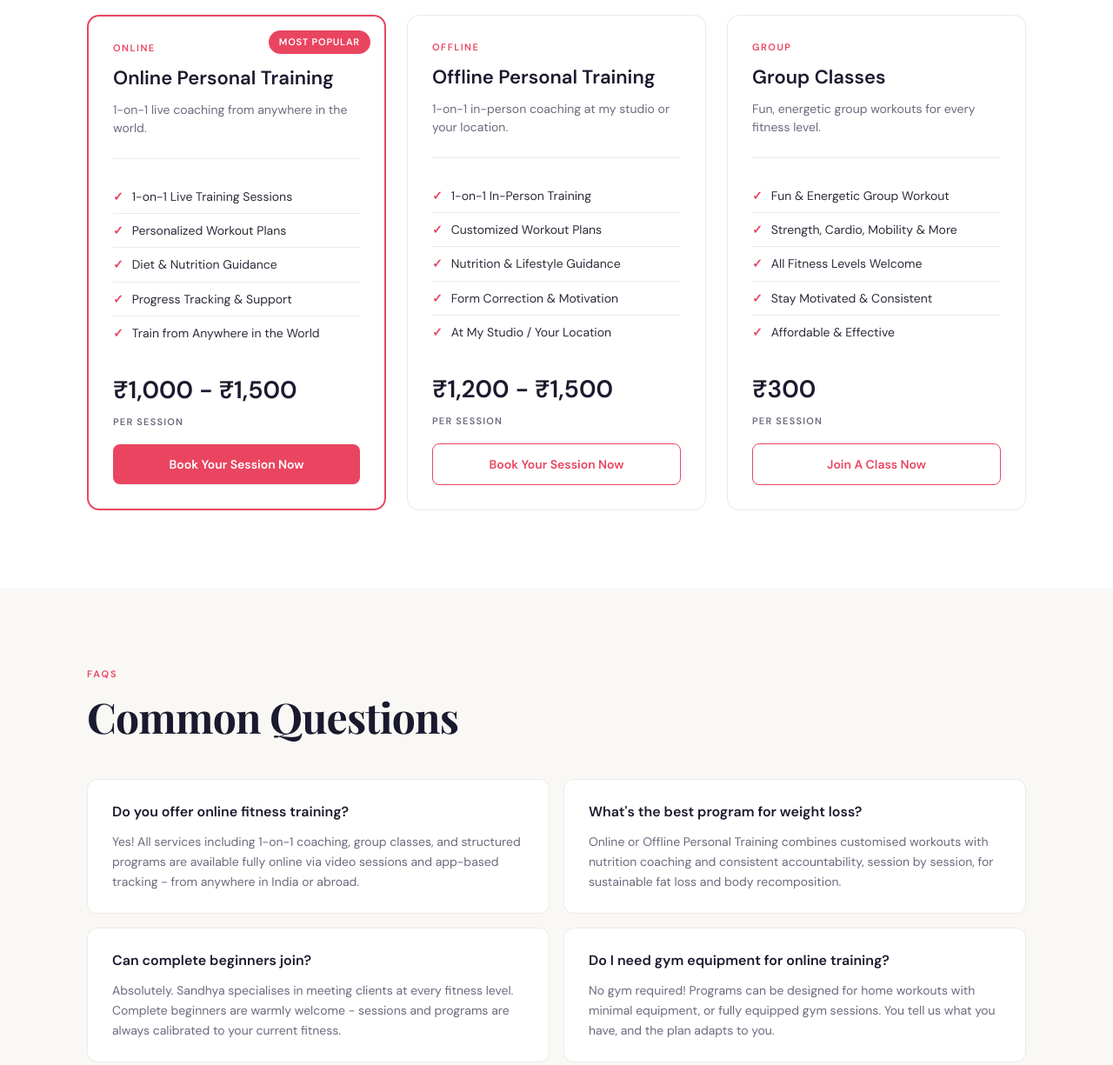
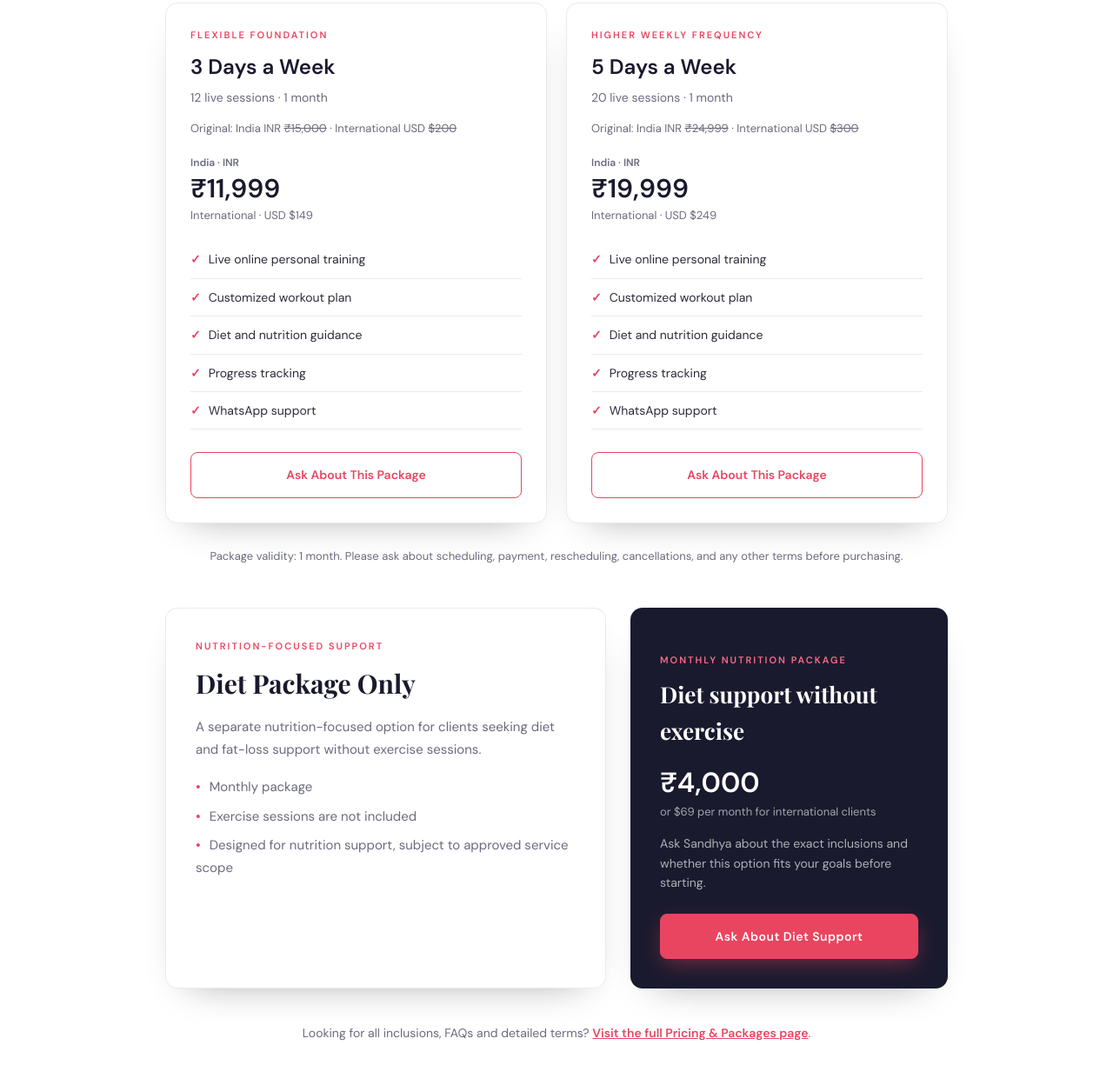
Before and after one commit to Sandhyaarorafitness/sandhyaarorafitness.github.io, a plain HTML site: page index.html in a window 1280 px wide. Shown: the part 7236-8461 px from the top of the page at 87% size. Drawn offline with nearby package versions, Linux system fonts and the light colour scheme.

Commit message:
Update homepage pricing section to match pricing page monthly packages and diet package

```diff
--- a/assets/css/monthly-pricing-cards.css
+++ b/assets/css/monthly-pricing-cards.css
@@ -116,6 +116,7 @@
   font-weight: 600;
   text-align: center;
   text-decoration: none;
+  transition: background 0.2s, color 0.2s;
 }
 
 .monthly-pricing-grid .price-card-footer .btn:hover {
@@ -123,6 +124,153 @@
   background: var(--red, #e94560);
 }
 
+.package-note {
+  margin-top: 28px;
+  color: var(--muted, #6b6b7e);
+  font-size: 13px;
+  text-align: center;
+}
+
+/* --- DIET PACKAGE ONLY --- */
+.diet-layout {
+  display: grid;
+  grid-template-columns: minmax(0, 1fr) minmax(300px, 0.72fr);
+  gap: 28px;
+  align-items: stretch;
+  max-width: 900px;
+  margin: 48px auto 0;
+}
+
+.diet-copy,
+.diet-price {
+  padding: 34px;
+  border-radius: 14px;
+  border: 1px solid var(--border, rgba(0, 0, 0, 0.08));
+  background: var(--white, #fff);
+  box-shadow: 0 18px 42px -28px rgba(14, 14, 26, 0.45);
+}
+
+.diet-copy .package-label,
+.diet-copy .eyebrow {
+  color: var(--red, #e94560);
+  font-size: 11px;
+  font-weight: 700;
+  letter-spacing: 2px;
+  text-transform: uppercase;
+}
+
+.diet-copy h2,
+.diet-copy h3 {
+  margin: 10px 0 14px;
+  color: var(--dark2, #1a1a2e);
+  font-size: 30px;
+  font-family: var(--font-display, 'Playfair Display', serif);
+}
+
+.diet-copy p,
+.diet-copy li {
+  color: var(--muted, #6b6b7e);
+  font-size: 15px;
+  line-height: 1.7;
+}
+
+.diet-copy ul {
+  list-style: none;
+  margin-top: 18px;
+  padding: 0;
+}
+
+.diet-copy li {
+  margin-top: 8px;
+}
+
+.diet-copy li::before {
+  content: '\2022';
+  margin-right: 10px;
+  color: var(--red, #e94560);
+  font-weight: 700;
+}
+
+.diet-price {
+  display: flex;
+  flex-direction: column;
+  justify-content: center;
+  background: var(--dark2, #1a1a2e);
+  color: var(--white, #fff);
+  border: none;
+}
+
+.diet-price .package-label {
+  color: var(--red-light, #ff6b86);
+  font-size: 11px;
+  font-weight: 700;
+  letter-spacing: 2px;
+  text-transform: uppercase;
+}
+
+.diet-price h3 {
+  margin-top: 10px;
+  font-family: var(--font-display, 'Playfair Display', serif);
+  font-size: 26px;
+  color: var(--white, #fff);
+}
+
+.diet-price .currency {
+  margin-top: 20px;
+  font-size: 32px;
+  font-weight: 700;
+  color: var(--white, #fff);
+  line-height: 1.2;
+}
+
+.diet-price .currency small {
+  display: block;
+  margin-top: 6px;
+  color: rgba(255, 255, 255, 0.6);
+  font-size: 13px;
+  font-weight: 400;
+}
+
+.diet-price p {
+  margin-top: 18px;
+  color: rgba(255, 255, 255, 0.65);
+  font-size: 14px;
+  line-height: 1.6;
+}
+
+.diet-price .diet-actions,
+.diet-price .hero-actions {
+  margin-top: 24px;
+}
+
+.diet-price .btn-primary {
+  display: block;
+  width: 100%;
+  padding: 14px 20px;
+  background: var(--red, #e94560);
+  color: var(--white, #fff);
+  border: 1px solid var(--red, #e94560);
+  border-radius: 8px;
+  font-size: 14px;
+  font-weight: 600;
+  text-align: center;
+  text-decoration: none;
+  transition: background 0.2s, color 0.2s;
+}
+
+.diet-price .btn-primary:hover {
+  background: var(--red-light, #ff6b86);
+  border-color: var(--red-light, #ff6b86);
+  color: var(--white, #fff);
+}
+
+@media (max-width: 900px) {
+  .diet-layout {
+    grid-template-columns: 1fr;
+    gap: 24px;
+  }
+}
+
 @media (max-width: 600px) {
   .monthly-pricing-grid {
     grid-template-columns: 1fr;
--- a/index.html
+++ b/index.html
@@ -29,6 +29,7 @@
 <link rel="preconnect" href="https://fonts.gstatic.com" crossorigin>
 <link href="https://fonts.googleapis.com/css2?family=Playfair+Display:wght@700;900&family=DM+Sans:wght@300;400;500;600&display=swap" rel="stylesheet">
 <link rel="stylesheet" href="/assets/css/coach-gallery.css">
+<link rel="stylesheet" href="/assets/css/monthly-pricing-cards.css">
 <script async src="https://pagead2.googlesyndication.com/pagead/js/adsbygoogle.js?client=ca-pub-3761890682449632" crossorigin="anonymous"></script>
 <script type="application/ld+json">
 {
@@ -62,7 +63,7 @@
         }
       ],
       "email": "contact@sandhyaarorafitness.com",
-      "priceRange": "₹300 - ₹1,500",
+      "priceRange": "₹4,000 - ₹19,999",
       "address": {
         "@type": "PostalAddress",
         "streetAddress": "Akashdarshan Apartment, 191, Mayur Vihar Phase I",
@@ -116,9 +117,11 @@
           { "@type": "Offer", "url": "https://sandhyaarorafitness.com/services/group-fitness-classes/", "itemOffered": { "@type": "Service", "name": "Group Fitness Classes", "description": "High-energy HIIT, strength, yoga-fusion, and functional training classes with a supportive community." } },
           { "@type": "Offer", "url": "https://sandhyaarorafitness.com/services/online-fitness-coach/", "itemOffered": { "@type": "Service", "name": "Online Coaching Programs", "description": "Structured online fitness programs with workout plans, nutrition guidance, and weekly check-ins." } },
           { "@type": "Offer", "url": "https://sandhyaarorafitness.com/services/nutrition-coaching/", "itemOffered": { "@type": "Service", "name": "Nutrition Coaching", "description": "Sustainable nutrition guidance tailored to Indian food and lifestyle." } },
-          { "@type": "Offer", "priceSpecification": { "@type": "PriceSpecification", "minPrice": "1000", "maxPrice": "1500", "priceCurrency": "INR" }, "itemOffered": { "@type": "Service", "name": "Online Personal Training", "description": "1-on-1 live online training sessions, billed per session." } },
-          { "@type": "Offer", "priceSpecification": { "@type": "PriceSpecification", "minPrice": "1200", "maxPrice": "1500", "priceCurrency": "INR" }, "itemOffered": { "@type": "Service", "name": "Offline Personal Training", "description": "1-on-1 in-person training sessions, billed per session." } },
-          { "@type": "Offer", "price": "300", "priceCurrency": "INR", "itemOffered": { "@type": "Service", "name": "Group Classes", "description": "Group fitness classes, billed per session." } }
+          { "@type": "Offer", "name": "3 Days a Week Online Personal Training - India", "price": "11999", "priceCurrency": "INR", "description": "12 live sessions, valid for 1 month. Original price: INR 15000.", "url": "https://sandhyaarorafitness.com/pricing/" },
+          { "@type": "Offer", "name": "3 Days a Week Online Personal Training - International", "price": "149", "priceCurrency": "USD", "description": "12 live sessions, valid for 1 month. Original price: USD 200.", "url": "https://sandhyaarorafitness.com/pricing/" },
+          { "@type": "Offer", "name": "5 Days a Week Online Personal Training - India", "price": "19999", "priceCurrency": "INR", "description": "20 live sessions, valid for 1 month. Original price: INR 24999.", "url": "https://sandhyaarorafitness.com/pricing/" },
+          { "@type": "Offer", "name": "5 Days a Week Online Personal Training - International", "price": "249", "priceCurrency": "USD", "description": "20 live sessions, valid for 1 month. Original price: USD 300.", "url": "https://sandhyaarorafitness.com/pricing/" },
+          { "@type": "Offer", "name": "Diet Package Only", "price": "4000", "priceCurrency": "INR", "description": "Monthly nutrition package without exercise sessions.", "url": "https://sandhyaarorafitness.com/pricing/" }
         ]
       },
       "review": [
@@ -1981,72 +1984,90 @@
 <!-- ── PRICING ─────────────────────────────────────────── -->
 <section class="pricing" id="pricing">
   <div class="section-container">
-    <p class="section-eyebrow">Pricing</p>
-    <h2 class="section-title">Choose What Fits You Best</h2>
-    <p class="section-sub" style="margin-bottom:20px;">Simple, pay-per-session pricing across online, offline, and group training - so you can start wherever you are.</p>
-    <p style="margin-bottom:48px; color:var(--muted); font-size:14px;">Looking for monthly online coaching packages? <a href="/pricing/" style="color:var(--red); font-weight:600;">Compare online personal training pricing</a>.</p>
-    <div class="pricing-grid">
-      <article class="program-card featured">
-        <span class="popular-badge">Most Popular</span>
-        <div class="program-header">
-          <p class="program-week">Online</p>
-          <h3 class="program-name"><a href="/services/online-fitness-coach/" style="color:inherit;text-decoration:none;">Online Personal Training</a></h3>
-          <p class="program-tagline">1-on-1 live coaching from anywhere in the world.</p>
-        </div>
-        <div class="program-divider"></div>
-        <ul class="program-features">
-          <li>1-on-1 Live Training Sessions</li>
-          <li>Personalized Workout Plans</li>
-          <li>Diet & Nutrition Guidance</li>
-          <li>Progress Tracking & Support</li>
-          <li>Train from Anywhere in the World</li>
+    <div style="text-align:center; max-width:680px; margin:0 auto 48px;">
+      <p class="section-eyebrow">Monthly packages</p>
+      <h2 class="section-title">Find Your <em style="font-style:italic; color:var(--red);">Training Rhythm</em></h2>
+      <p class="section-sub" style="margin:0 auto;">Each package includes a defined number of live online sessions for one month. Compare the schedule and choose the format that fits your week.</p>
+    </div>
+    <div class="monthly-pricing-grid">
+      <article class="price-card">
+        <div class="price-card-head">
+          <p class="package-label">Flexible foundation</p>
+          <h3>3 Days a Week</h3>
+          <p class="sessions">12 live sessions · 1 month</p>
+          <p class="original-price">Original: India INR <s>₹15,000</s> · International USD <s>$200</s></p>
+          <div class="price">
+            <span class="price-market">India · INR</span>
+            ₹11,999
+            <span>International · USD $149</span>
+          </div>
+        </div>
+        <div class="price-card-body">
+          <ul>
+            <li>Live online personal training</li>
+            <li>Customized workout plan</li>
+            <li>Diet and nutrition guidance</li>
+            <li>Progress tracking</li>
+            <li>WhatsApp support</li>
           </ul>
-        <div class="program-footer">
-          <div class="program-price">₹1,000 - ₹1,500</div>
-          <p class="pricing-billing">Per Session</p>
-          <a href="https://wa.me/918882629003?text=Hi%20Sandhya%2C%20I%20am%20interested%20in%20Online%20Personal%20Training.%20Please%20share%20more%20details." class="program-cta" target="_blank" rel="noopener">Book Your Session Now</a>
+        </div>
+        <div class="price-card-footer">
+          <a class="btn" href="https://wa.me/918882629003?text=Hi%20Sandhya%2C%20I%20am%20interested%20in%20the%203%20days%20a%20week%20online%20training%20package." target="_blank" rel="noopener">Ask About This Package</a>
         </div>
       </article>
-      <article class="program-card">
-        <div class="program-header">
-          <p class="program-week">Offline</p>
-          <h3 class="program-name"><a href="/services/personal-fitness-trainer/" style="color:inherit;text-decoration:none;">Offline Personal Training</a></h3>
-          <p class="program-tagline">1-on-1 in-person coaching at my studio or your location.</p>
-        </div>
-        <div class="program-divider"></div>
-        <ul class="program-features">
-          <li>1-on-1 In-Person Training</li>
-          <li>Customized Workout Plans</li>
-          <li>Nutrition & Lifestyle Guidance</li>
-          <li>Form Correction & Motivation</li>
-          <li>At My Studio / Your Location</li>
+      <article class="price-card">
+        <div class="price-card-head">
+          <p class="package-label">Higher weekly frequency</p>
+          <h3>5 Days a Week</h3>
+          <p class="sessions">20 live sessions · 1 month</p>
+          <p class="original-price">Original: India INR <s>₹24,999</s> · International USD <s>$300</s></p>
+          <div class="price">
+            <span class="price-market">India · INR</span>
+            ₹19,999
+            <span>International · USD $249</span>
+          </div>
+        </div>
+        <div class="price-card-body">
+          <ul>
+            <li>Live online personal training</li>
+            <li>Customized workout plan</li>
+            <li>Diet and nutrition guidance</li>
+            <li>Progress tracking</li>
+            <li>WhatsApp support</li>
           </ul>
-        <div class="program-footer">
-          <div class="program-price">₹1,200 - ₹1,500</div>
-          <p class="pricing-billing">Per Session</p>
-          <a href="https://wa.me/918882629003?text=Hi%20Sandhya%2C%20I%20am%20interested%20in%20Offline%20Personal%20Training.%20Please%20share%20more%20details." class="program-cta" target="_blank" rel="noopener">Book Your Session Now</a>
+        </div>
+        <div class="price-card-footer">
+          <a class="btn" href="https://wa.me/918882629003?text=Hi%20Sandhya%2C%20I%20am%20interested%20in%20the%205%20days%20a%20week%20online%20training%20package." target="_blank" rel="noopener">Ask About This Package</a>
         </div>
       </article>
-      <article class="program-card">
-        <div class="program-header">
-          <p class="program-week">Group</p>
-          <h3 class="program-name"><a href="/services/group-fitness-classes/" style="color:inherit;text-decoration:none;">Group Classes</a></h3>
-          <p class="program-tagline">Fun, energetic group workouts for every fitness level.</p>
-        </div>
-        <div class="program-divider"></div>
-        <ul class="program-features">
-          <li>Fun & Energetic Group Workout</li>
-          <li>Strength, Cardio, Mobility & More</li>
-          <li>All Fitness Levels Welcome</li>
-          <li>Stay Motivated & Consistent</li>
-          <li>Affordable & Effective</li>
+    </div>
+    <p class="package-note">Package validity: 1 month. Please ask about scheduling, payment, rescheduling, cancellations, and any other terms before purchasing.</p>
+
+    <!-- Diet Package Only -->
+    <div class="diet-layout" id="diet-package">
+      <div class="diet-copy">
+        <p class="package-label">Nutrition-focused support</p>
+        <h2>Diet Package Only</h2>
+        <p>A separate nutrition-focused option for clients seeking diet and fat-loss support without exercise sessions.</p>
+        <ul>
+          <li>Monthly package</li>
+          <li>Exercise sessions are not included</li>
+          <li>Designed for nutrition support, subject to approved service scope</li>
         </ul>
-        <div class="program-footer">
-          <div class="program-price">₹300</div>
-          <p class="pricing-billing">Per Session</p>
-          <a href="https://wa.me/918882629003?text=Hi%20Sandhya%2C%20I%20would%20like%20to%20join%20a%20Group%20Class.%20Please%20share%20more%20details." class="program-cta" target="_blank" rel="noopener">Join A Class Now</a>
-        </div>
-      </article>
+      </div>
+      <div class="diet-price">
+        <p class="package-label">Monthly nutrition package</p>
+        <h3>Diet support without exercise</h3>
+        <div class="currency">₹4,000<small>or $69 per month for international clients</small></div>
+        <p>Ask Sandhya about the exact inclusions and whether this option fits your goals before starting.</p>
+        <div class="diet-actions">
+          <a class="btn btn-primary" href="https://wa.me/918882629003?text=Hi%20Sandhya%2C%20I%20would%20like%20to%20ask%20about%20the%20diet%20package%20only." target="_blank" rel="noopener">Ask About Diet Support</a>
+        </div>
+      </div>
+    </div>
+
+    <div style="text-align:center; margin-top:40px;">
+      <p style="color:var(--muted); font-size:14px;">Looking for all inclusions, FAQs and detailed terms? <a href="/pricing/" style="color:var(--red); font-weight:600;">Visit the full Pricing &amp; Packages page</a>.</p>
     </div>
   </div>
 </section>
```
Lines whose indentation alone changed are shown as unchanged.
